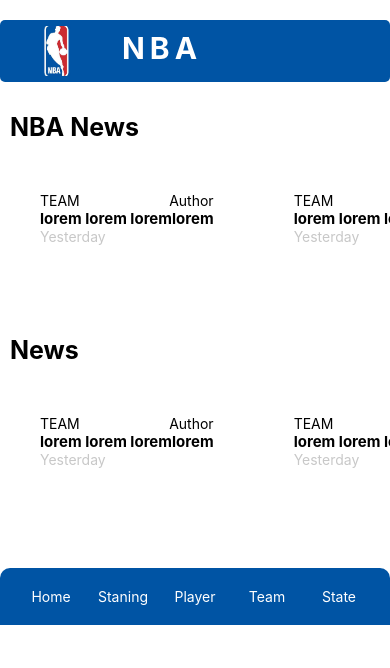
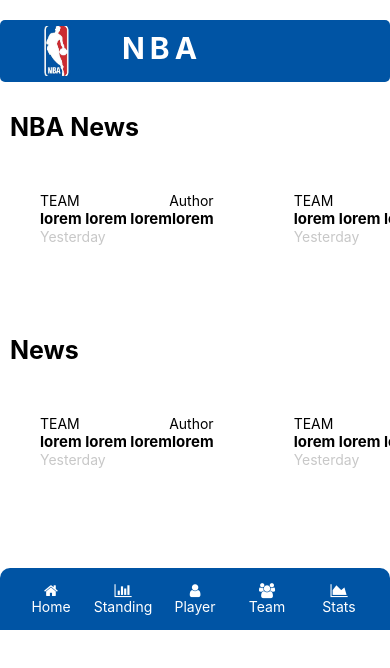
Before and after one commit to gimnakatugampala/nba, a React Native app: screen /Home in a window 390 px wide. Shown: the top 668 px of the page. Built offline with nearby package versions, Linux system fonts and the light colour scheme.

Commit message:
navbar icons

```diff
--- a/components/Navbar.js
+++ b/components/Navbar.js
@@ -1,14 +1,36 @@
 import React from 'react'
-import { StyleSheet, Text, View } from 'react-native'
+import { StyleSheet, Text, View  } from 'react-native'
+import Icon from 'react-native-vector-icons/FontAwesome';
+
 
 export default function Navbar() {
     return (
         <View style={styles.navbarMain}>
-            <Text style={styles.navbarText}>Home</Text>
-            <Text style={styles.navbarText}>Staning</Text>
-            <Text style={styles.navbarText}>Player</Text>
-            <Text style={styles.navbarText}>Team</Text>
-            <Text style={styles.navbarText}>State</Text>
+            <View style={styles.navbarText}>
+            <Icon name="home" size={15} color="#fff" style={styles.icons} />
+            <Text style={styles.navbarInside}>Home</Text>
+        </View>
+
+            <View style={styles.navbarText}>
+            <Icon name="bar-chart-o" size={15} color="#fff" style={styles.icons} />
+            <Text style={styles.navbarInside}>Standing</Text>
+        </View>
+
+        <View style={styles.navbarText}>
+            <Icon name="user" size={15} color="#fff" style={styles.icons} />
+            <Text style={styles.navbarInside}>Player</Text>
+        </View>
+
+        <View style={styles.navbarText}>
+            <Icon name="users" size={15} color="#fff" style={styles.icons} />
+            <Text style={styles.navbarInside}>Team</Text>
+        </View>
+
+        <View style={styles.navbarText}>
+            <Icon name="area-chart" size={15} color="#fff" style={styles.icons} />
+            <Text style={styles.navbarInside}>Stats</Text>
+        </View>
+
         </View>
     )
 }
@@ -25,9 +47,15 @@
 
     },
     navbarText:{
+        flex:1,
+        justifyContent:'center'
+    },
+    navbarInside:{
         color:'#fff',
-        flex:1,
-        padding:5,
+        textAlign:'center'
+
+    },
+    icons:{
         textAlign:'center'
     }
 })
--- a/package.json
+++ b/package.json
@@ -13,6 +13,7 @@
     "react": "16.13.1",
     "react-dom": "16.13.1",
     "react-native": "https://github.com/expo/react-native/archive/sdk-42.0.0.tar.gz",
+    "react-native-vector-icons": "^8.1.0",
     "react-native-web": "~0.13.12"
   },
   "devDependencies": {
```
Also changed, not shown: 1 other file (tests, documents, lock files or other folders).
